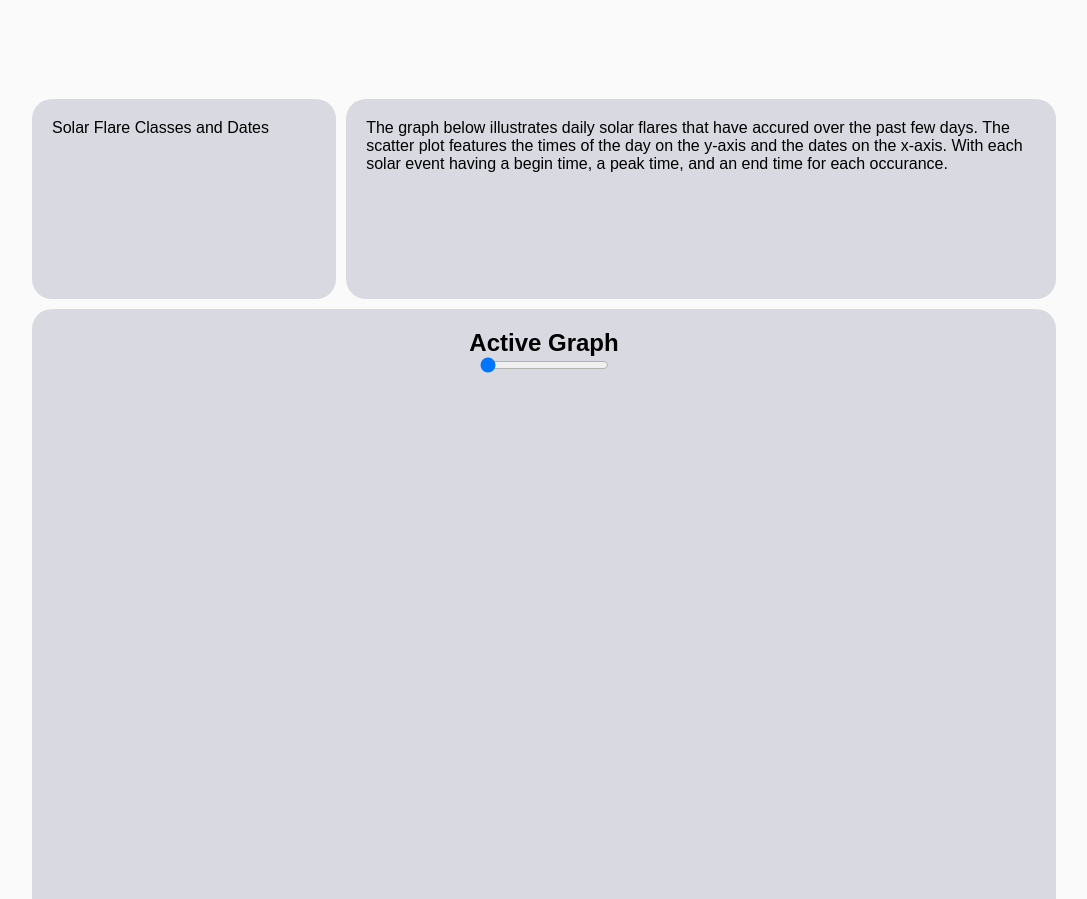
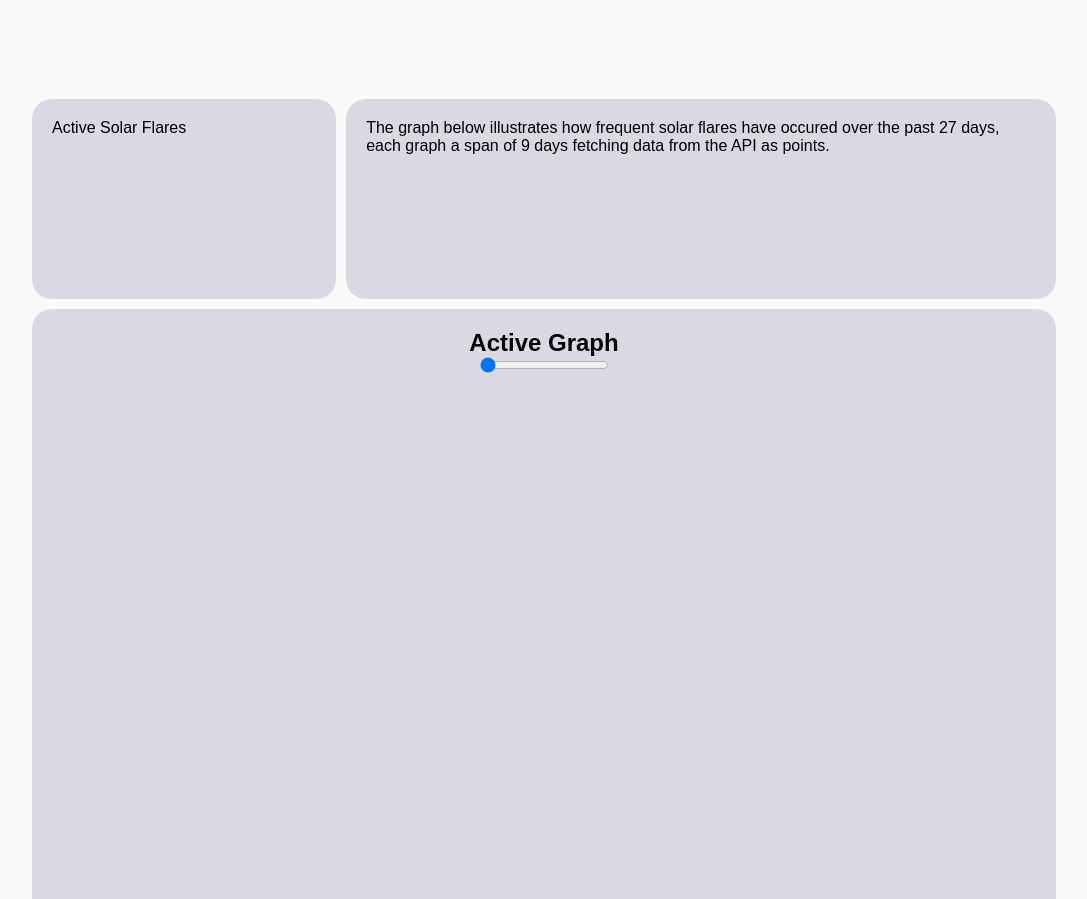
Before and after one commit to lindo315/Lindo-API-Website, a plain HTML site: page index.html in a window 1280 px wide. Shown: the part 6001-6900 px from the top of the page, without its empty margins (121-1208 px from the left). Drawn offline with nearby package versions, Linux system fonts and the light colour scheme; no server answers; a script that the page names is missing; a web font is replaced by a local one.

Commit message:
Update1
Forgot to edit text for active Solar Flares.

```diff
--- a/index.html
+++ b/index.html
@@ -218,12 +218,12 @@
       <div class="data-container">
         <div class="d-t1 data-col">
           <p>
-            Solar Flare Classes and Dates
+            Active Solar Flares
           </p>
         </div>
 
         <div class="d-t2 data-col">
-          The graph below illustrates daily solar flares that have accured over the past few days. The scatter plot features the times of the day on the y-axis and the dates on the x-axis. With each solar event having a begin time, a peak time, and an end time for each occurance.
+          The graph below illustrates how frequent solar flares have occured over the past 27 days, each graph a span of 9 days fetching data from the API as points.
         </div>
         <div class="d-t3 data-col">
           <h1>
```
